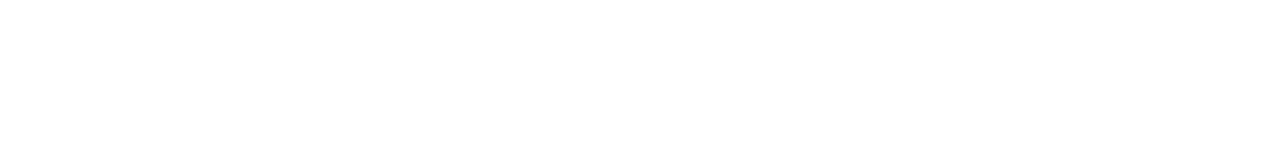
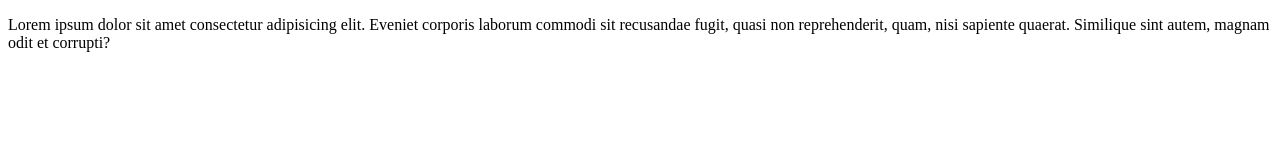
Before and after one commit to JUANORTIZR/Probando-Ramas, a plain HTML site: page Index.html in a window 1280 px wide. Drawn offline with Linux system fonts and the light colour scheme.

Commit message:
Segunda confirmacion

```diff
--- a/Index.html
+++ b/Index.html
@@ -1,5 +1,17 @@
 <!DOCTYPE html>
 <html>
 
+<head>
+    <title>Prueba ramas</title>
+</head>
+
+<body>
+
+    <p>Lorem ipsum dolor sit amet consectetur adipisicing elit.
+        Eveniet corporis laborum commodi sit recusandae fugit, quasi non reprehenderit,
+        quam, nisi sapiente quaerat. Similique sint autem, magnam odit et corrupti?
+    </p>
+
+</body>
 
 </html>
```
